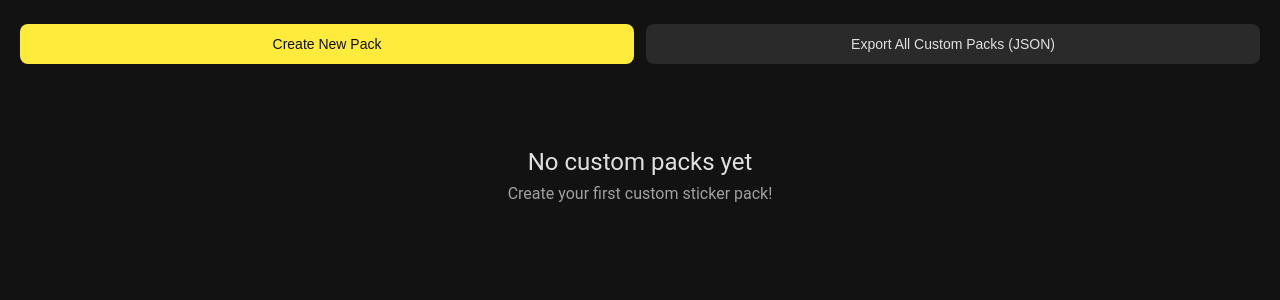
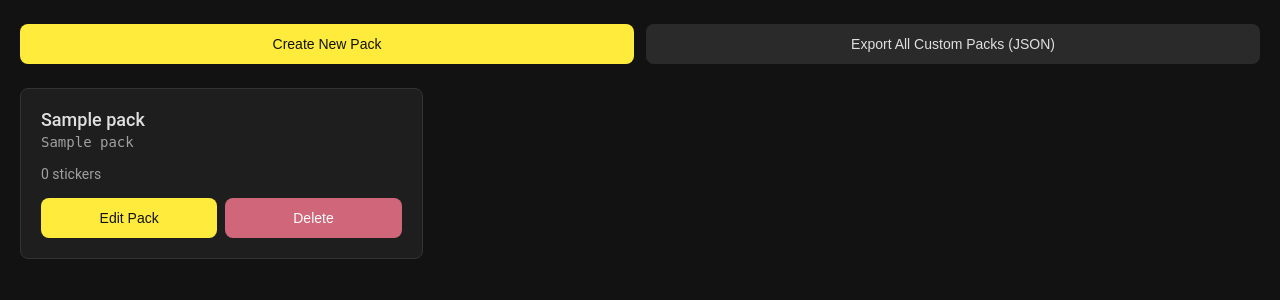
Before and after one commit to Fuwuffyi/telegram-sticker-manager, a Flask app: page /custom-packs in a window 1280 px wide. Shown: the part 131-431 px from the top of the page. Run offline with Flask 3, Linux system fonts and the light colour scheme; tables that the repository leaves empty hold one stand-in row (values such as "Sample post"); data that the repository does not hold is empty.

Commit message:
Improve site styling

```diff
--- a/src/web/static/custom_packs.js
+++ b/src/web/static/custom_packs.js
@@ -14,9 +14,30 @@
 let selectedPacksToAdd = new Set();
 
 let searchTimeout;
+let currentPage = 1;
+let totalPages = 1;
+let isLoadingMore = false;
+
+let stickerSearchPage = 1;
+let stickerSearchTotal = 1;
+let packSearchPage = 1;
+let packSearchTotal = 1;
 
 // Load custom packs on page load
 loadCustomPacks();
+
+// Scroll pagination
+window.addEventListener('scroll', () => {
+   if (isLoadingMore || currentPage >= totalPages) return;
+   const scrollTop = window.scrollY;
+   const windowHeight = window.innerHeight;
+   const docHeight = document.documentElement.scrollHeight;
+   if (scrollTop + windowHeight >= docHeight - 500) {
+      isLoadingMore = true;
+      currentPage++;
+      loadCustomPacks(true);
+   }
+});
 
 // Event delegation
 document.addEventListener('click', async (e) => {
@@ -35,17 +56,23 @@
       await exportCustomPacks();
    } else if (e.target.classList.contains('tab-btn')) {
       switchTab(e.target.dataset.tab);
+   } else if (action === 'load-more-search-stickers') {
+      await loadMoreSearchStickers();
+   } else if (action === 'load-more-search-packs') {
+      await loadMoreSearchPacks();
    }
 });
 
 // Search inputs
 document.getElementById('stickerSearchInput')?.addEventListener('input', (e) => {
    clearTimeout(searchTimeout);
+   stickerSearchPage = 1;
    searchTimeout = setTimeout(() => searchStickersToAdd(e.target.value), 300);
 });
 
 document.getElementById('packSearchInput')?.addEventListener('input', (e) => {
    clearTimeout(searchTimeout);
+   packSearchPage = 1;
    searchTimeout = setTimeout(() => searchPacksToAdd(e.target.value), 300);
 });
 
@@ -55,28 +82,38 @@
    return div.innerHTML;
 }
 
-async function loadCustomPacks() {
+async function loadCustomPacks(append = false) {
+   if (!append) {
       loading.style.display = 'block';
       customPacksGrid.style.display = 'none';
       emptyState.style.display = 'none';
+      currentPage = 1;
+   }
    try {
-      const response = await fetch('/api/custom-packs');
-      const packs = await response.json();
-      const packArray = Object.values(packs);
+      const response = await fetch(`/api/custom-packs?page=${currentPage}&per_page=50`);
+      const data = await response.json();
+      const packArray = Object.values(data.packs);
       loading.style.display = 'none';
-      if (packArray.length === 0) {
+      isLoadingMore = false;
+      totalPages = data.total_pages;
+      if (packArray.length === 0 && !append) {
          emptyState.style.display = 'block';
          return;
       }
+      if (!append) {
          customPacksGrid.style.display = 'grid';
          customPacksGrid.innerHTML = '';
+      }
       packArray.forEach(pack => {
          customPacksGrid.appendChild(createCustomPackCard(pack));
       });
    } catch (error) {
       console.error('Error loading custom packs:', error);
       loading.style.display = 'none';
+      isLoadingMore = false;
+      if (!append) {
          emptyState.style.display = 'block';
+      }
    }
 }
 
@@ -84,7 +121,7 @@
    const clone = customPackCardTemplate.content.cloneNode(true);
    clone.querySelector('[data-field="title"]').textContent = pack.title;
    clone.querySelector('[data-field="name"]').textContent = pack.name;
-   clone.querySelector('[data-field="sticker_count"]').textContent = `${pack.stickers.length} stickers`;
+   clone.querySelector('[data-field="sticker_count"]').textContent = `${pack.sticker_count} stickers`;
    clone.querySelector('[data-action="edit-pack"]').addEventListener('click', () => {
       openEditModal(pack);
    });
@@ -121,6 +158,7 @@
       });
       if (response.ok) {
          closeCreateModal();
+         currentPage = 1;
          loadCustomPacks();
       } else {
          const error = await response.json();
@@ -138,6 +176,7 @@
          method: 'DELETE'
       });
       if (response.ok) {
+         currentPage = 1;
          loadCustomPacks();
       } else {
          alert('Failed to delete pack');
@@ -158,6 +197,7 @@
    renderCurrentStickers();
    editModal.classList.add('active');
    // Load stickers to add
+   stickerSearchPage = 1;
    await searchStickersToAdd('');
 }
 
@@ -174,6 +214,7 @@
       content.classList.toggle('active', content.id === tabName);
    });
    if (tabName === 'add-packs') {
+      packSearchPage = 1;
       searchPacksToAdd('');
    }
 }
@@ -214,21 +255,45 @@
    return card;
 }
 
-async function searchStickersToAdd(query) {
+async function searchStickersToAdd(query, append = false) {
    const grid = document.getElementById('searchStickersGrid');
+   if (!append) {
       grid.innerHTML = '<div class="loading">Loading...</div>';
+      stickerSearchPage = 1;
+   }
    try {
-      const response = await fetch(`/api/stickers/search?q=${encodeURIComponent(query)}`);
-      const stickers = await response.json();
+      const response = await fetch(`/api/stickers/search?q=${encodeURIComponent(query)}&page=${stickerSearchPage}&per_page=100`);
+      const data = await response.json();
+      stickerSearchTotal = data.total_pages;
+      if (!append) {
          grid.innerHTML = '';
-      stickers.forEach(item => {
+      } else {
+         const loadMoreBtn = grid.querySelector('.load-more-btn');
+         if (loadMoreBtn) loadMoreBtn.remove();
+      }
+      data.stickers.forEach(item => {
          const card = createSelectableSticker(item);
          grid.appendChild(card);
       });
+      // Add load more button if needed
+      if (stickerSearchPage < stickerSearchTotal) {
+         const loadMoreBtn = document.createElement('button');
+         loadMoreBtn.className = 'btn btn-primary load-more-btn';
+         loadMoreBtn.textContent = `Load More (${stickerSearchPage}/${stickerSearchTotal})`;
+         loadMoreBtn.dataset.action = 'load-more-search-stickers';
+         grid.appendChild(loadMoreBtn);
+      }
    } catch (error) {
       console.error('Error searching stickers:', error);
       grid.innerHTML = '<div class="error">Failed to load stickers</div>';
    }
+}
+
+async function loadMoreSearchStickers() {
+   if (stickerSearchPage >= stickerSearchTotal) return;
+   stickerSearchPage++;
+   const query = document.getElementById('stickerSearchInput').value;
+   await searchStickersToAdd(query, true);
 }
 
 function createSelectableSticker(item) {
@@ -269,21 +334,45 @@
    return clone;
 }
 
-async function searchPacksToAdd(query) {
+async function searchPacksToAdd(query, append = false) {
    const grid = document.getElementById('searchPacksGrid');
+   if (!append) {
       grid.innerHTML = '<div class="loading">Loading...</div>';
+      packSearchPage = 1;
+   }
    try {
-      const response = await fetch(`/api/packs/search?q=${encodeURIComponent(query)}`);
-      const packs = await response.json();
+      const response = await fetch(`/api/packs/search?q=${encodeURIComponent(query)}&page=${packSearchPage}&per_page=50`);
+      const data = await response.json();
+      packSearchTotal = data.total_pages;
+      if (!append) {
          grid.innerHTML = '';
-      packs.forEach(pack => {
+      } else {
+         const loadMoreBtn = grid.querySelector('.load-more-btn');
+         if (loadMoreBtn) loadMoreBtn.remove();
+      }
+      data.packs.forEach(pack => {
          const card = createSelectablePack(pack);
          grid.appendChild(card);
       });
+      // Add load more button if needed
+      if (packSearchPage < packSearchTotal) {
+         const loadMoreBtn = document.createElement('button');
+         loadMoreBtn.className = 'btn btn-primary load-more-btn';
+         loadMoreBtn.textContent = `Load More (${packSearchPage}/${packSearchTotal})`;
+         loadMoreBtn.dataset.action = 'load-more-search-packs';
+         grid.appendChild(loadMoreBtn);
+      }
    } catch (error) {
       console.error('Error searching packs:', error);
       grid.innerHTML = '<div class="error">Failed to load packs</div>';
    }
+}
+
+async function loadMoreSearchPacks() {
+   if (packSearchPage >= packSearchTotal) return;
+   packSearchPage++;
+   const query = document.getElementById('packSearchInput').value;
+   await searchPacksToAdd(query, true);
 }
 
 function createSelectablePack(pack) {
@@ -311,10 +400,9 @@
 
 async function addPackStickers(packName) {
    try {
-      const response = await fetch(`/api/packs/${encodeURIComponent(packName)}`);
+      const response = await fetch(`/api/packs/${encodeURIComponent(packName)}?page=1&per_page=1000`);
       const pack = await response.json();
       pack.stickers.forEach(sticker => {
-         const stickerKey = `${packName}:${sticker.file_unique_id}`;
          // Check if already added
          if (!currentPackStickers.some(s =>
             s.pack_name === packName && s.file_unique_id === sticker.file_unique_id
@@ -353,6 +441,7 @@
       });
       if (response.ok) {
          closeEditModal();
+         currentPage = 1;
          loadCustomPacks();
       } else {
          alert('Failed to save changes');
--- a/src/web/static/styles.css
+++ b/src/web/static/styles.css
@@ -249,18 +249,13 @@
    background: var(--border);
 }
 
-.btn-icon {
-   background: var(--bg-tertiary);
-   border: 1px solid var(--border);
-   border-radius: 4px;
-   padding: 6px 10px;
-   cursor: pointer;
-   font-size: 0.875rem;
-   transition: all 0.2s;
+.btn-danger {
+   background: var(--error);
+   color: white;
 }
 
-.btn-icon:hover {
-   background: var(--border);
+.btn-danger:hover {
+   background: #b00020;
 }
 
 .btn-remove {
--- a/src/web/templates/custom_packs.html
+++ b/src/web/templates/custom_packs.html
@@ -93,7 +93,7 @@
             </div>
             <div class="pack-actions">
                <button class="btn btn-primary" data-action="edit-pack">Edit Pack</button>
-               <button class="btn btn-secondary" data-action="delete-pack">Delete</button>
+               <button class="btn btn-danger" data-action="delete-pack">Delete</button>
             </div>
          </div>
       </template>
--- a/src/web/templates/packs.html
+++ b/src/web/templates/packs.html
@@ -63,7 +63,7 @@
             </div>
             <div class="pack-actions">
                <button class="btn btn-primary" data-action="view-stickers">View Stickers</button>
-               <button class="btn btn-secondary" data-action="delete-pack">Delete</button>
+               <button class="btn btn-danger" data-action="delete-pack">Delete</button>
             </div>
          </div>
       </template>
--- a/src/web/templates/stickers.html
+++ b/src/web/templates/stickers.html
@@ -56,7 +56,7 @@
                <div class="sticker-artist" data-field="artist"></div>
             </div>
             <div class="sticker-actions">
-               <button class="btn-icon" data-action="edit-emoji" title="Edit emoji">Edit</button>
+               <button class="btn btn-secondary" data-action="edit-emoji" title="Edit emoji">Edit</button>
             </div>
          </div>
       </template>
```
Lines whose indentation alone changed are shown as unchanged.
